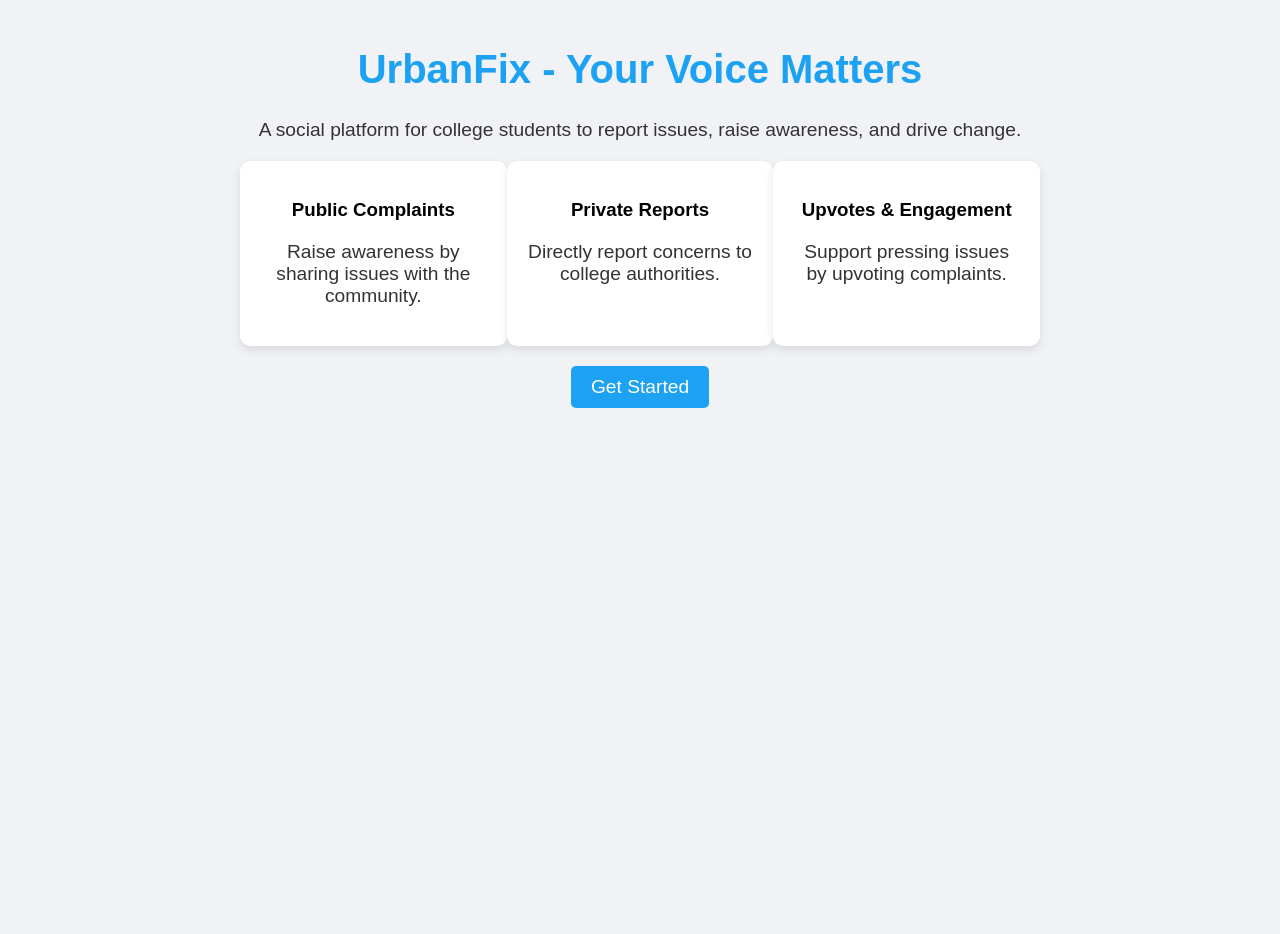
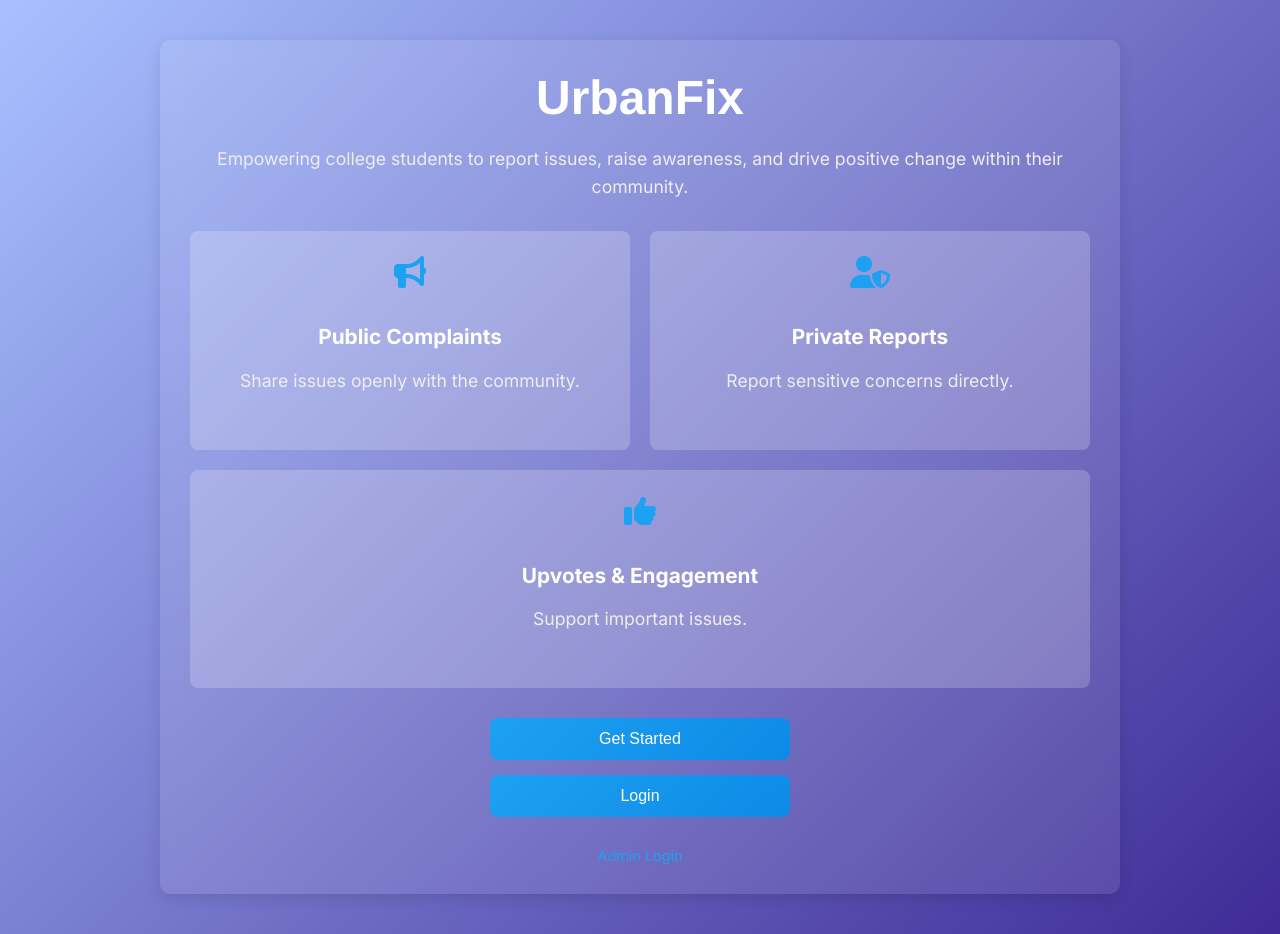
Before and after one commit to suryam2005/urbanfixfrontend, a plain HTML site: page index.html in a window 1280 px wide. Before the commit the page ends 800 px from the top, so only its background shows below. Drawn offline with Linux system fonts and the light colour scheme.

Commit message:
new index

```diff
--- a/index.html
+++ b/index.html
@@ -3,80 +3,195 @@
 <head>
   <meta charset="UTF-8">
   <meta name="viewport" content="width=device-width, initial-scale=1.0">
-  <title>UrbanFix - Voice Your Concerns</title>
+  <title>UrbanFix - Your Voice Matters</title>
+  <script src="https://kit.fontawesome.com/a076d05399.js" crossorigin="anonymous"></script>
+  <link rel="preconnect" href="https://fonts.googleapis.com">
+  <link rel="preconnect" href="https://fonts.gstatic.com" crossorigin>
+  <link href="https://fonts.googleapis.com/css2?family=Inter:wght@400;600;700&display=swap" rel="stylesheet">
   <style>
     body {
-      font-family: Arial, sans-serif;
-      background-color: #f0f2f5;
-      text-align: center;
+      font-family: 'Inter', sans-serif;
       margin: 0;
       padding: 0;
+      background: linear-gradient(135deg, #a8c0ff, #3f2b96); /* Gradient background */
+      color: #fff;
+      display: flex;
+      flex-direction: column;
+      align-items: center;
+      min-height: 100vh;
     }
+
     .container {
-      max-width: 800px;
-      margin: auto;
-      padding: 20px;
+      width: 90%;
+      max-width: 900px; /* Increased max-width for larger screens */
+      margin: 40px auto;
+      padding: 30px;
+      background: rgba(255, 255, 255, 0.1); /* Semi-transparent white background */
+      border-radius: 10px;
+      box-shadow: 0 5px 15px rgba(0, 0, 0, 0.1);
+      backdrop-filter: blur(10px); /* Blur effect */
     }
+
     h1 {
-      color: #1da1f2;
-      font-size: 2.5rem;
+      font-size: 2rem;
+      font-weight: 700;
+      margin-bottom: 15px;
+      text-align: center;
     }
+
     p {
-      color: #333;
-      font-size: 1.2rem;
+      font-size: 1rem;
+      line-height: 1.6;
+      margin-bottom: 30px;
+      text-align: center;
+      color: #eee; /* Lighter text color */
     }
+
     .features {
       display: flex;
-      justify-content: space-around;
-      margin: 20px 0;
+      flex-wrap: wrap; /* Allow wrapping on smaller screens */
+      justify-content: center;
+      gap: 20px;
     }
+
     .feature-box {
-      background: white;
-      padding: 20px;
-      border-radius: 10px;
-      box-shadow: 0 4px 10px rgba(0, 0, 0, 0.1);
-      width: 30%;
+      background: rgba(255, 255, 255, 0.2); /* Semi-transparent background */
+      padding: 25px;
+      border-radius: 8px;
+      flex: 1 1 280px; /* Adjust flex-basis for responsiveness */
+      text-align: center;
+      transition: transform 0.2s ease-in-out;
     }
+
+    .feature-box:hover {
+      transform: translateY(-5px);
+      box-shadow: 0 3px 10px rgba(0, 0, 0, 0.1);
+    }
+
+    .feature-box i {
+      font-size: 1.8rem;
+      color: #1da1f2; /* Twitter blue */
+      margin-bottom: 15px;
+    }
+    .feature-box h3 {
+        font-size: 1.2rem;
+        margin-bottom: 10px;
+    }
+
     .cta {
-      margin-top: 20px;
+      display: flex;
+      flex-direction: column;
+      align-items: center;
+      gap: 15px;
+      margin-top: 30px;
     }
+
     .cta button {
-      background-color: #1da1f2;
+      background: linear-gradient(135deg, #1da1f2, #0d8ae5); /* Gradient buttons */
       color: white;
-      font-size: 1.2rem;
-      padding: 10px 20px;
+      font-size: 1rem;
+      padding: 12px 24px;
       border: none;
-      border-radius: 5px;
+      border-radius: 8px;
       cursor: pointer;
-      transition: background-color 0.3s;
+      transition: all 0.2s ease-in-out;
+      width: 100%;
+      max-width: 300px;
     }
+
     .cta button:hover {
-      background-color: #0d8ae5;
+      background: linear-gradient(135deg, #0d8ae5, #1da1f2);
+      transform: scale(1.02);
+      box-shadow: 0 2px 5px rgba(0, 0, 0, 0.1);
     }
+
+    .admin-login {
+      font-size: 0.9rem;
+      color: #1da1f2;
+      text-decoration: none;
+      margin-top: 15px;
+      display: block;
+      text-align: center;
+    }
+
+    .admin-login:hover {
+      text-decoration: underline;
+    }
+    .hero-image {
+      width: 80%;
+      max-width: 300px;
+      margin: 20px auto;
+      display: block;
+    }
+
+    /* Media query for larger screens (laptops) */
+    @media (min-width: 768px) {
+      .features {
+        flex-direction: row; /* Features in a row */
+      }
+      .feature-box {
+        flex: 1 1 30%; /* Adjust flex-basis for larger screens */
+      }
+      .container {
+        max-width: 900px; /* Increased max-width */
+      }
+        h1 {
+            font-size: 2.5rem;
+        }
+        p {
+            font-size: 1.1rem;
+        }
+        .feature-box i {
+            font-size: 2rem;
+        }
+        .feature-box h3 {
+            font-size: 1.3rem;
+        }
+    }
+
+    .logo-text { /* New style for the logo text */
+      font-family: 'Helvetica Neue', sans-serif; /* Use Helvetica Neue or a similar font */
+      font-weight: bold;
+      font-size: 2.5rem; /* Adjust size as needed */
+      color: #fff; /* Or any color you prefer */
+      text-align: center;
+      margin-bottom: 20px; /* Add some spacing below the logo */
+    }
+
+    @media (min-width: 768px) {
+        .logo-text {
+            font-size: 3rem;
+        }
+    }
+
   </style>
 </head>
 <body>
   <div class="container">
-    <h1>UrbanFix - Your Voice Matters</h1>
-    <p>A social platform for college students to report issues, raise awareness, and drive change.</p>
+    <div class="logo-text">UrbanFix</div> <p>Empowering college students to report issues, raise awareness, and drive positive change within their community.</p>
 
     <div class="features">
       <div class="feature-box">
+        <i class="fas fa-bullhorn"></i>
         <h3>Public Complaints</h3>
-        <p>Raise awareness by sharing issues with the community.</p>
+        <p>Share issues openly with the community.</p>
       </div>
       <div class="feature-box">
+        <i class="fas fa-user-shield"></i>
         <h3>Private Reports</h3>
-        <p>Directly report concerns to college authorities.</p>
+        <p>Report sensitive concerns directly.</p>
       </div>
       <div class="feature-box">
+        <i class="fas fa-thumbs-up"></i>
         <h3>Upvotes & Engagement</h3>
-        <p>Support pressing issues by upvoting complaints.</p>
+        <p>Support important issues.</p>
       </div>
     </div>
 
     <div class="cta">
-      <button onclick="location.href='login.html'">Get Started</button>
+      <button onclick="location.href='login.html#signupbtn'">Get Started</button>
+      <button onclick="location.href='login.html'">Login</button>
+      <a href="admin-login.html" class="admin-login">Admin Login</a>
     </div>
   </div>
 </body>
```
